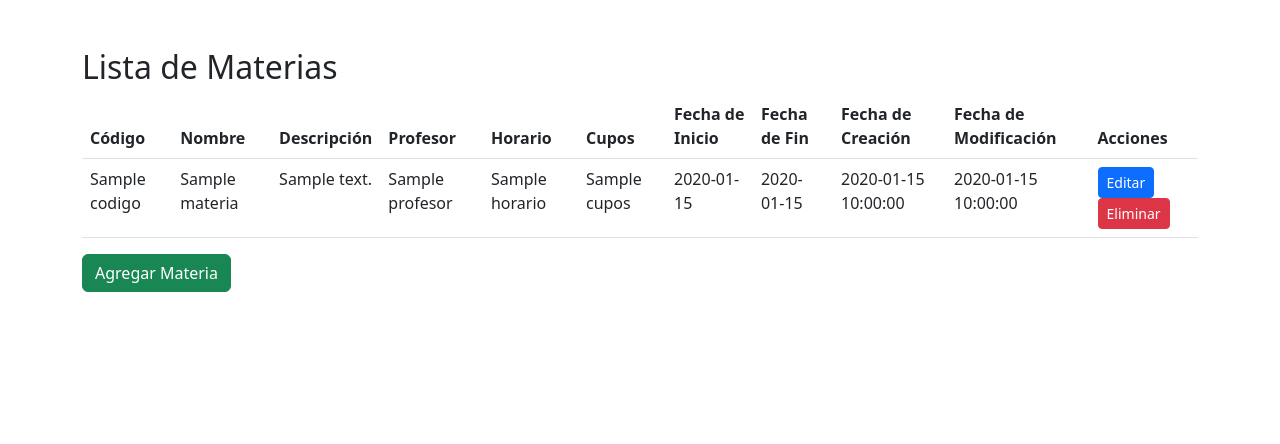
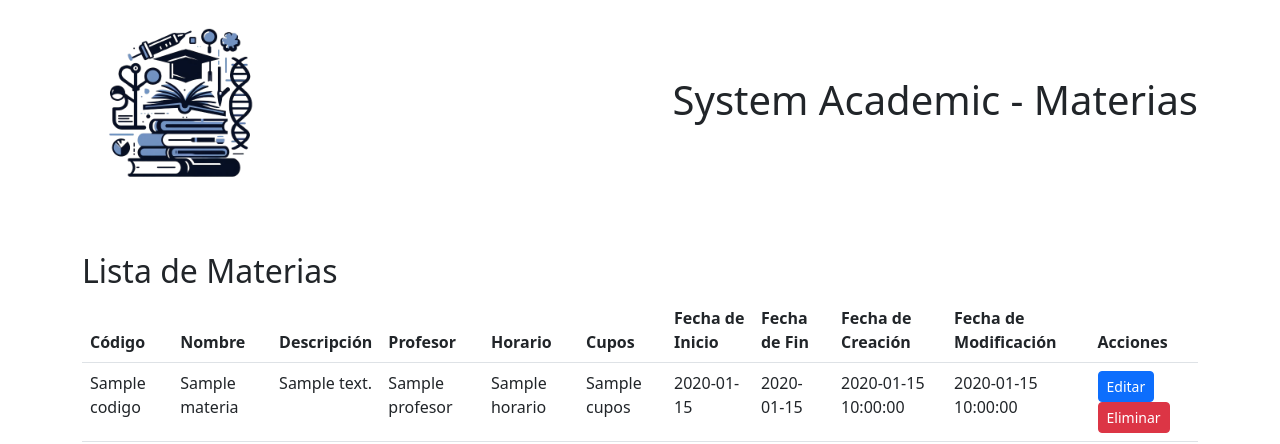
Before and after one commit to jhernandezzu/universidad, a Flask app: page / in a window 1280 px wide. Shown: the top 444 px of the page. Run offline with Flask 3, Linux system fonts and the light colour scheme; a database or web service that is not in the repository returns one stand-in record (values such as "Sample title").

Commit message:
Logo y nombre

```diff
--- a/materias/templates/index.html
+++ b/materias/templates/index.html
@@ -4,10 +4,19 @@
     <meta charset="UTF-8">
     <meta name="viewport" content="width=device-width, initial-scale=1.0">
     <link rel="stylesheet" href="https://cdn.jsdelivr.net/npm/bootstrap@5.3.0/dist/css/bootstrap.min.css">
-    <title>Control de Materias</title>
+    <title>System Academic - Materias</title>
 </head>
 <body>
-
+<div class="container mt-1">
+    <div class="d-flex justify-content-between align-items-center mb-4">
+        <div>
+            <img src="{{ url_for('static', filename='logo.png') }}" alt="Logo" height="200">
+        </div>
+        <div>
+            <h1>System Academic - Materias</h1>
+        </div>
+    </div>
+</div>
 <div class="container mt-5">
     <h2>Lista de Materias</h2>
     <table class="table">
```
Also changed, not shown: materias/templates/agregar_materia.html (+8 -0 lines), materias/templates/editar_materia.html (+8 -0 lines), materias/static/logo.png (added).
